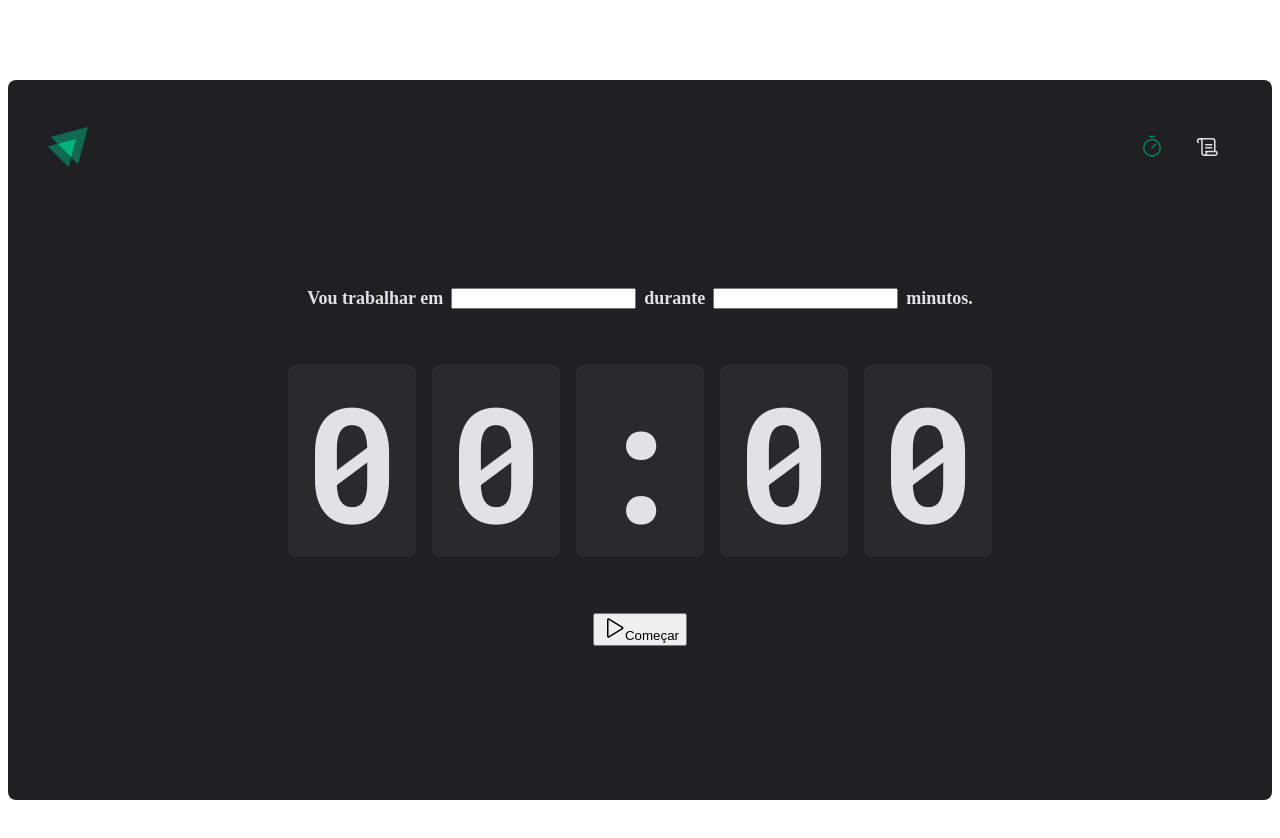
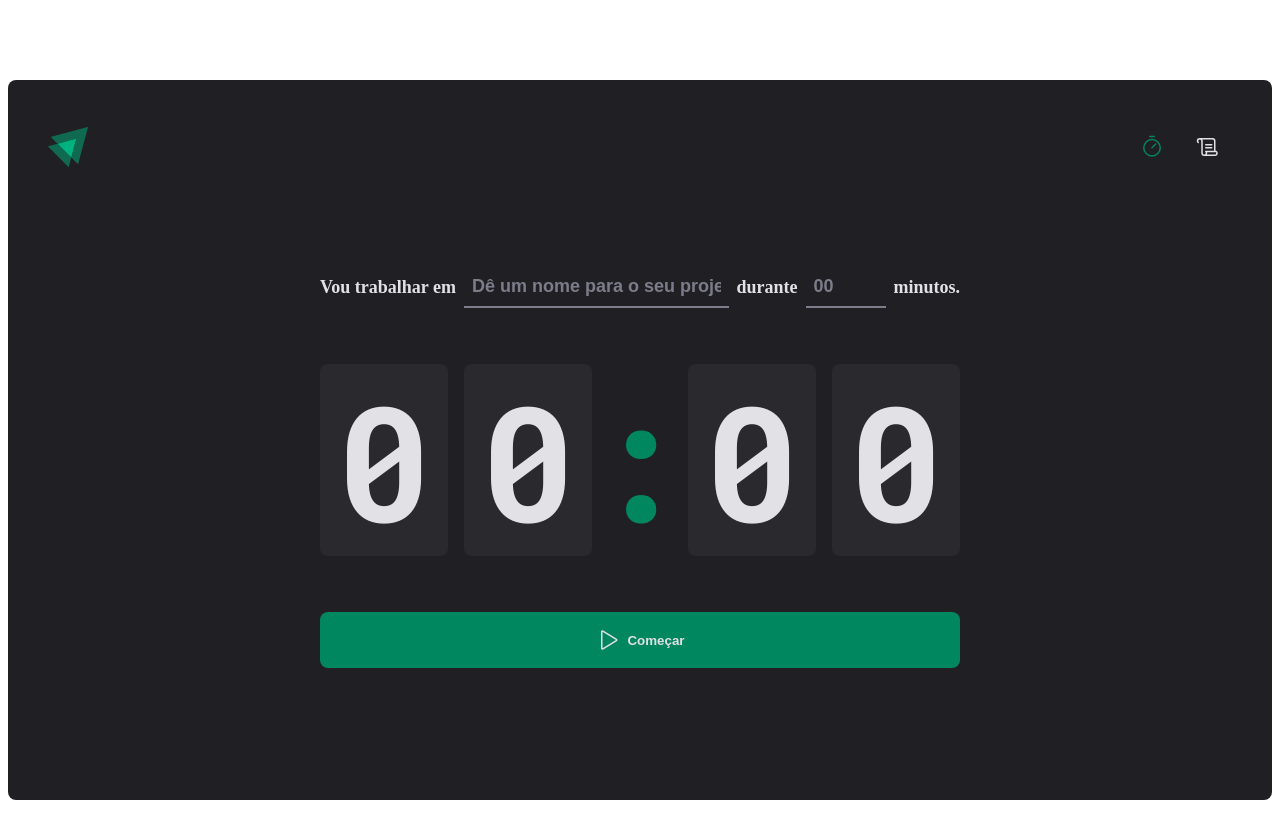
Before and after one commit to eduardotdev/rocketseat-ignite-react-02-aprofundando-hooks, a React (Vite) app: page / in a window 1280 px wide. Shown: the top 838 px of the page. Built offline with nearby package versions, Linux system fonts and the light colour scheme.

Commit message:
finalizacao da home

```diff
--- a/src/pages/Home/index.tsx
+++ b/src/pages/Home/index.tsx
@@ -1,16 +1,28 @@
 import { Play } from '@phosphor-icons/react'
 
-import { CountdownContainer, FormContainer, HomeContainer } from './styles'
+import {
+  CountdownContainer,
+  FormContainer,
+  HomeContainer,
+  MinutesAmountInput,
+  Separator,
+  StartCountdownButton,
+  TaskInput,
+} from './styles'
 export function Home() {
   return (
     <HomeContainer>
       <form>
         <FormContainer>
           <label htmlFor="task">Vou trabalhar em</label>
-          <input id="task" />
+          <TaskInput id="task" placeholder="Dê um nome para o seu projeto" />
 
           <label htmlFor="minutesAmount">durante</label>
-          <input type="number" id="minutesAmount" />
+          <MinutesAmountInput
+            type="number"
+            id="minutesAmount"
+            placeholder="00"
+          />
 
           <span>minutos.</span>
         </FormContainer>
@@ -18,15 +30,15 @@
         <CountdownContainer>
           <span>0</span>
           <span>0</span>
-          <span>:</span>
+          <Separator>:</Separator>
           <span>0</span>
           <span>0</span>
         </CountdownContainer>
 
-        <button type="submit">
+        <StartCountdownButton type="submit">
           <Play size={24} />
           Começar
-        </button>
+        </StartCountdownButton>
       </form>
     </HomeContainer>
   )
--- a/src/pages/Home/styles.ts
+++ b/src/pages/Home/styles.ts
@@ -28,6 +28,34 @@
   flex-wrap: wrap;
 `
 
+const BaseInput = styled.input`
+  background-color: transparent;
+  height: 2.5rem;
+  border: 0;
+  border-bottom: 2px solid ${(props) => props.theme['gray-500']};
+  font-weight: bold;
+  font-size: 1.125rem;
+  padding: 0 0.5rem;
+  color: ${(props) => props.theme['gray-100']};
+
+  &:focus {
+    box-shadow: none;
+    border-color: ${(props) => props.theme['green-500']};
+  }
+
+  &::placeholder {
+    color: ${(props) => props.theme['gray-500']};
+  }
+`
+
+export const TaskInput = styled(BaseInput)`
+  flex: 1;
+`
+
+export const MinutesAmountInput = styled(BaseInput)`
+  width: 4rem;
+`
+
 export const CountdownContainer = styled.div`
   font-family: 'Roboto Mono', sans-serif;
   font-size: 10rem;
@@ -53,3 +81,31 @@
   display: flex;
   justify-content: center;
 `
+
+export const StartCountdownButton = styled.button`
+  width: 100%;
+  border: 0;
+  padding: 1rem;
+  border-radius: 8px;
+
+  display: flex;
+  align-items: center;
+  justify-content: center;
+
+  gap: 0.5rem;
+  font-weight: bold;
+
+  cursor: pointer;
+
+  background-color: ${(props) => props.theme['green-500']};
+  color: ${(props) => props.theme['gray-100']};
+
+  &:disabled {
+    opacity: 0.7;
+    cursor: not-allowed;
+  }
+
+  &:not(:disabled):hover {
+    background-color: ${(props) => props.theme['green-700']};
+  }
+`
```
